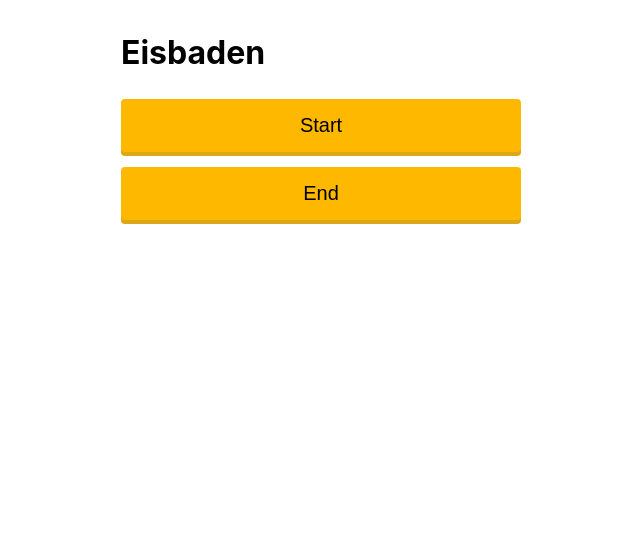
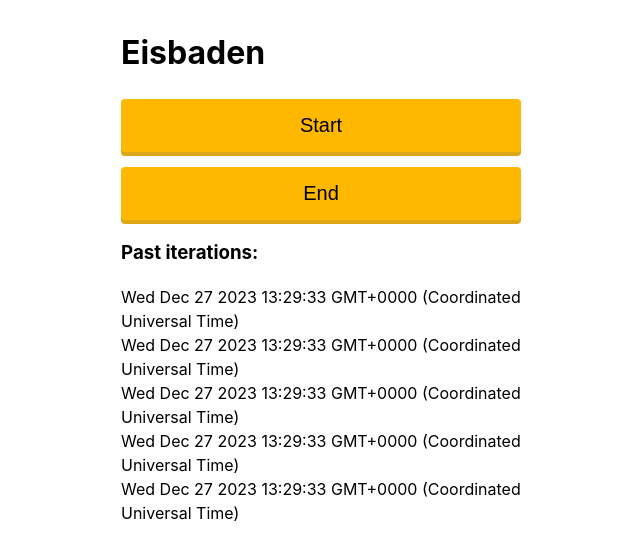
Before and after one commit to Malwine/routines, a React (Vite) app: page /routines/Eisbaden in a window 1280 px wide. Shown: the top 558 px of the page, without its empty margins (319-959 px from the left). Built offline with nearby package versions, Linux system fonts and the light colour scheme.

Commit message:
Show past iterations and add more sample data

```diff
--- a/src/data.json
+++ b/src/data.json
@@ -1,7 +1,30 @@
 {
   "routines": [
-    "Fitness",
-    "Eisbaden",
-    "Yoga"
+    {
+      "name": "Fitness"
+    },
+    {
+      "name": "Eisbaden",
+      "iterations": [
+        {
+          "date": "2023-12-05T08:30:00.000Z"
+        },
+        {
+          "date": "2023-11-20T15:45:00.000Z"
+        },
+        {
+          "date": "2023-11-08T11:10:00.000Z"
+        },
+        {
+          "date": "2023-10-25T18:22:00.000Z"
+        },
+        {
+          "date": "2023-10-10T09:05:00.000Z"
+        }
+      ]
+    },
+    {
+      "name": "Yoga"
+    }
   ]
 }
--- a/src/routes/Routine.tsx
+++ b/src/routes/Routine.tsx
@@ -4,25 +4,31 @@ import data from '../data.json';
 import wrapperStyle from "../styles/Wrapper.module.css";
 
 interface Payload {
-  data: { routine: string}
+  data: { routine: {name: string, iterations: string[]} }
 }
 
 export async function loader({ params } ) {
-  return { routine: data.routines.find(routine => routine === params.routine) };
+  return { routine: data.routines.find(routine => routine.name === params.routine) };
 }
 
 const Routine = () => {
   const data = useLoaderData() as Payload;
-  console.log(data);
+
   return (
     <div>
-      <h1>{data.routine }</h1>
+      <h1>{ data.routine.name }</h1>
       <div className={wrapperStyle.button}>
         <Button onClick={()=> {}}>Start</Button>
       </div>
       <div className={wrapperStyle.button}>
         <Button onClick={()=> {}}>End</Button>
       </div>
+
+      <h3>Past iterations:</h3>
+
+      {data.routine.iterations && data.routine.iterations.map( (iteration, index) => {
+        return (<div key={index}>{ Date(iteration.date).toLocaleString()}</div>)
+      })}
     </div>
   );
 };
--- a/src/routes/Routines.tsx
+++ b/src/routes/Routines.tsx
@@ -9,14 +9,14 @@ export async function loader() {
 }
 
 const Routines = () => {
-  const { routines } = useLoaderData() as { routines: string[] };
+  const { routines } = useLoaderData() as { routines: { name: string }[] };
 
   return (
     <div>
       <h1>Routines</h1>
         {routines.map((routine, index) => {
           return <div className={wrapperStyle.button}>
-                  <Link key={index} className={styles.primary} to={`/routines/${routine}`}>{routine}</Link>
+                  <Link key={index} className={styles.primary} to={`/routines/${routine.name}`}>{routine.name}</Link>
                 </div>
         })}
       {/* <Link key="back" className={styles.primary} to={`/`}>Back</Link> */}
```
Also changed, not shown: 1 other file (tests, documents, lock files or other folders).
